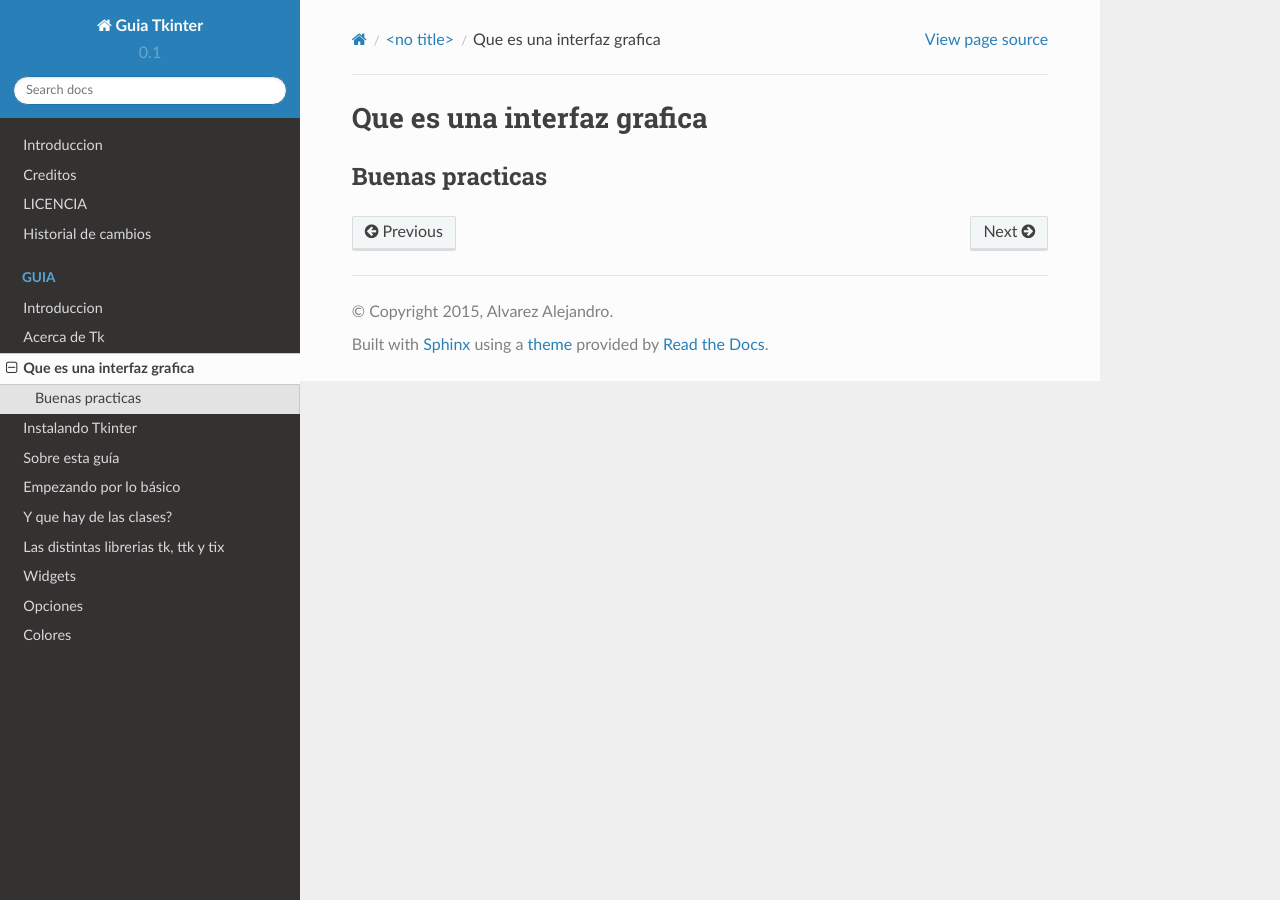
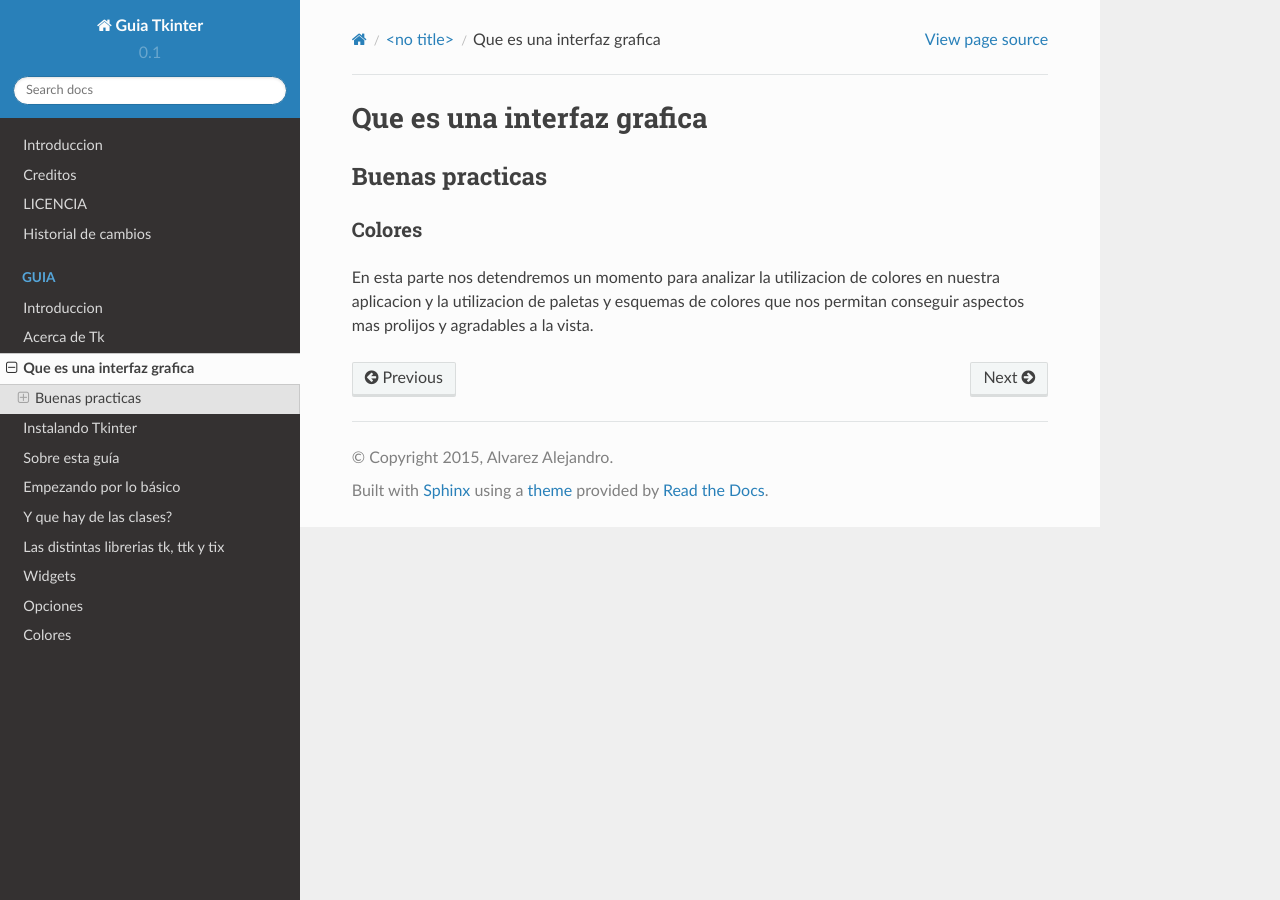
Before and after one commit to eliluminado/tutorial_tkinter, a Sphinx documentation site: the page built from source/chapters/2-interfaces/2.0-Intro.rst, in a window 1280 px wide. Built offline with Sphinx 7.4.7 and the Read the Docs theme 2.0.0, drawn with Linux system fonts in a browser that asks for light colours.

Commit message:
Breve intro a consejo de colores

```diff
--- a/source/chapters/2-interfaces/2.1-Considerations.rst
+++ b/source/chapters/2-interfaces/2.1-Considerations.rst
@@ -1,2 +1,9 @@
 Buenas practicas
 ================
+
+Colores
+-------
+
+En esta parte nos detendremos un momento para analizar la utilizacion de colores en nuestra
+aplicacion y la utilizacion de paletas y esquemas de colores que nos permitan conseguir aspectos mas prolijos y
+agradables a la vista.
```
